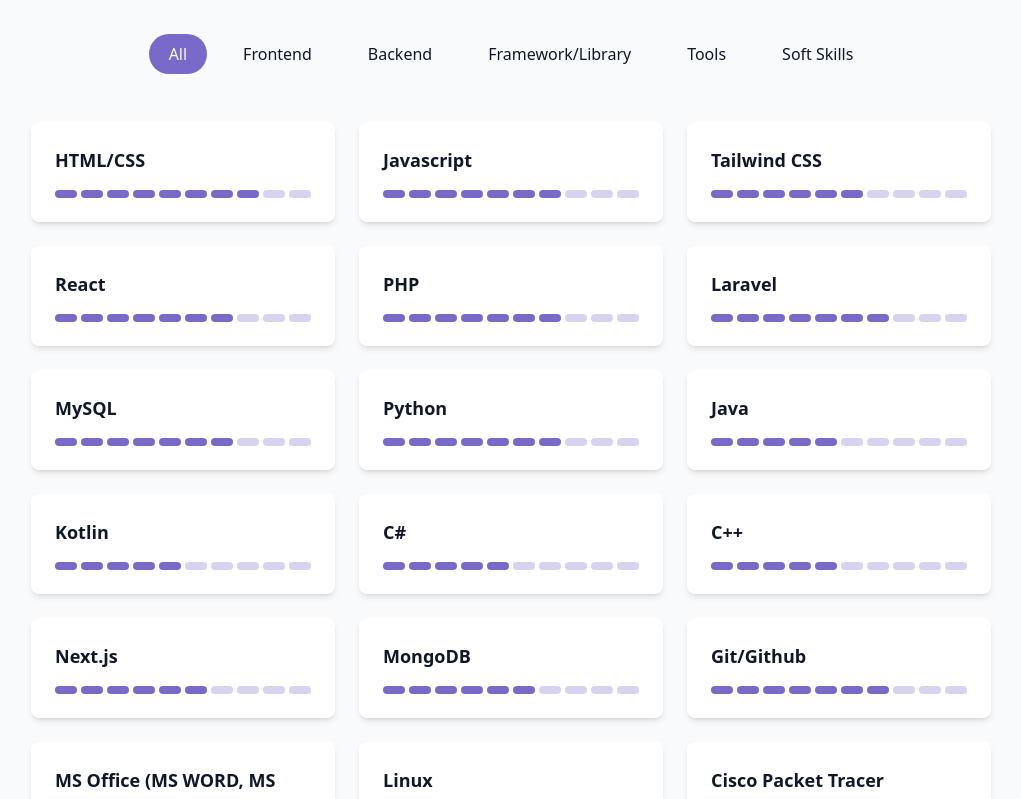
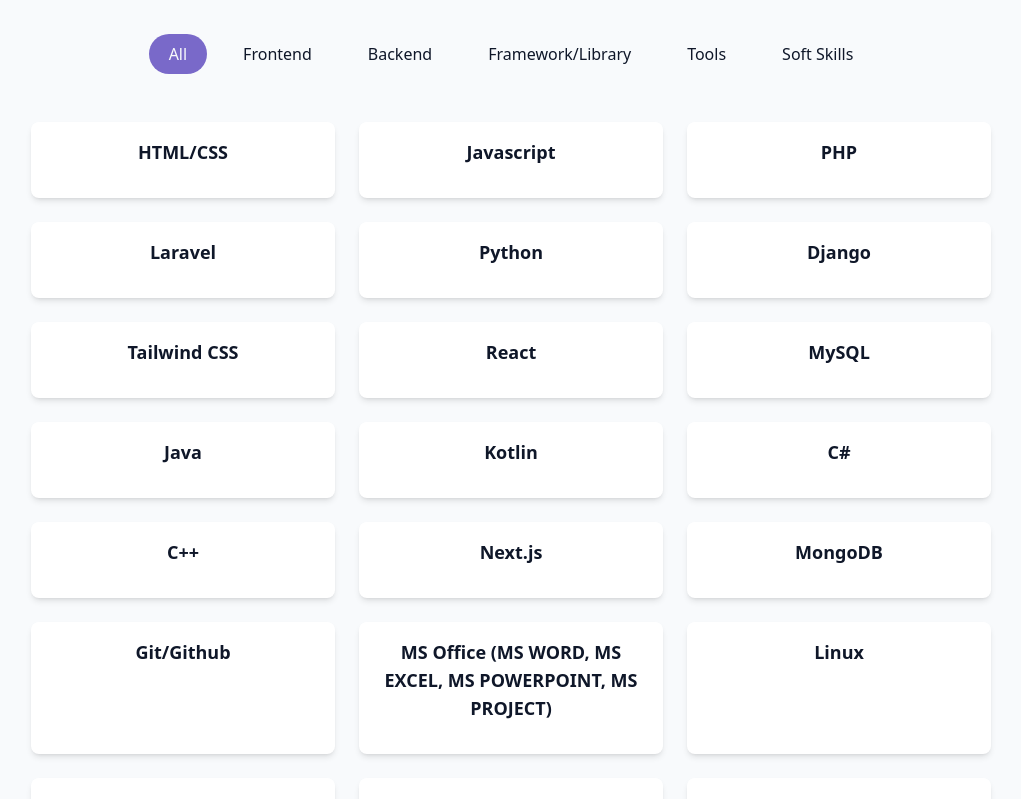
Before and after one commit to prajwolk09/PortfolioWebsite-React, a React (Vite) app: page / in a window 1280 px wide. Shown: the part 1780-2579 px from the top of the page, without its empty margins (129-1150 px from the left). Built offline with nearby package versions, Linux system fonts and the light colour scheme.

Commit message:
Updated skills section

```diff
--- a/src/components/SkillsSection.jsx
+++ b/src/components/SkillsSection.jsx
@@ -2,30 +2,31 @@ import React, { useState } from 'react';
 import { cn } from '@/lib/utils';
 
 const skills = [
-    { name: "HTML/CSS", level: 80, category: "frontend" },
-    { name: "Javascript", level: 70, category: "frontend" },
-    { name: "Tailwind CSS", level: 60, category: "frontend" },
-    { name: "React", level: 70, category: "framework/library" },
-    { name: "PHP", level: 70, category: "backend" },
-    { name: "Laravel", level: 70, category: "framework/library" },
-    { name: "MySQL", level: 70, category: "backend" },
-    { name: "Python", level: 70, category: "backend" },
-    { name: "Java", level: 50, category: "backend" },
-    { name: "Kotlin", level: 50, category: "framework/library" },
-    { name: "C#", level: 50, category: "backend" },
-    { name: "C++", level: 50, category: "backend" },
-    { name: "Next.js", level: 60, category: "framework/library" },
-    { name: "MongoDB", level: 60, category: "backend" },
-    { name: "Git/Github", level: 70, category: "tools" },
-    { name: "MS Office (MS WORD, MS EXCEL, MS POWERPOINT, MS PROJECT)", level: 70, category: "tools" },
-    { name: "Linux", level: 60, category: "tools" },
-    { name: "Cisco Packet Tracer", level: 70, category: "tools" },
-    { name: "Problem Solving", level: 70, category: "soft skills" },
-    { name: "Teamwork", level: 70, category: "soft skills" },
-    { name: "Communication", level: 70, category: "soft skills" },
-    { name: "Adaptability", level: 70, category: "soft skills" },
-    { name: "Time Management", level: 70, category: "soft skills" },
-    { name: "Leadership", level: 60, category: "soft skills" },
+    { name: "HTML/CSS",category: "frontend" },
+    { name: "Javascript",category: "frontend" },
+    { name: "PHP",category: "backend" },
+    { name: "Laravel",category: "framework/library" },
+    { name: "Python",category: "backend" },
+    { name: "Django",category: "framework/library" },
+    { name: "Tailwind CSS",category: "frontend" },
+    { name: "React",category: "framework/library" },
+    { name: "MySQL",category: "backend" },
+    { name: "Java",category: "backend" },
+    { name: "Kotlin",category: "framework/library" },
+    { name: "C#",category: "backend" },
+    { name: "C++",category: "backend" },
+    { name: "Next.js",category: "framework/library" },
+    { name: "MongoDB",category: "backend" },
+    { name: "Git/Github",category: "tools" },
+    { name: "MS Office (MS WORD, MS EXCEL, MS POWERPOINT, MS PROJECT)",category: "tools" },
+    { name: "Linux",category: "tools" },
+    { name: "Cisco Packet Tracer",category: "tools" },
+    { name: "Problem Solving",category: "soft skills" },
+    { name: "Teamwork",category: "soft skills" },
+    { name: "Communication",category: "soft skills" },
+    { name: "Adaptability",category: "soft skills" },
+    { name: "Time Management",category: "soft skills" },
+    { name: "Leadership",category: "soft skills" },
 ];
 
 const categories = ['all', 'frontend', 'backend', 'framework/library', 'tools', 'soft skills'];
@@ -63,27 +64,13 @@ export const SkillsSection = () => {
 
         <div className="grid grid-cols-1 sm:grid-cols-2 lg:grid-cols-3 gap-6">
           {filteredSkills.map((skill, key) => {
-            const highlightedSegments = Math.floor(skill.level / 10);
             return (
               <div
                 key={key}
-                className="bg-card p-6 rounded-lg shadow-md hover:shadow-xl card-hover"
+                className="bg-card p-4 rounded-lg shadow-md hover:shadow-xl card-hover"
               >
-                <div className="text-left mb-4">
+                <div className="text-center mb-4">
                   <h3 className="font-semibold text-lg">{skill.name}</h3>
-                </div>
-                <div className="flex w-full gap-1 h-2">
-                  {Array.from({ length: 10 }).map((_, index) => (
-                    <div
-                      key={index}
-                      className={cn(
-                        "flex-1 h-2 rounded-full",
-                        index < highlightedSegments ? "bg-primary" : "bg-primary/30",
-                        "animate-[grow_0.5s_ease-out]",
-                        `delay-${index * 100}ms`
-                      )}
-                    />
-                  ))}
                 </div>
               </div>
             );
```
